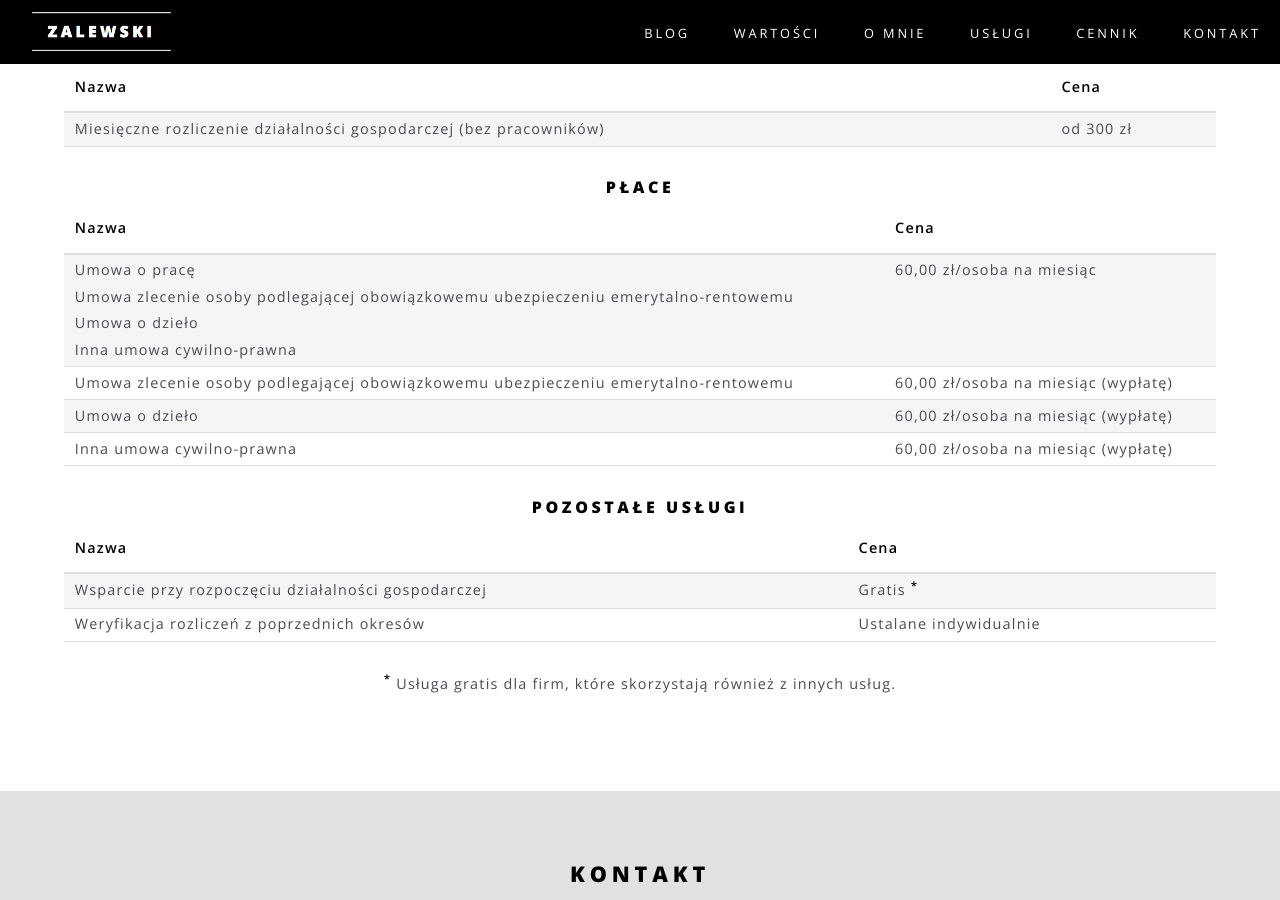
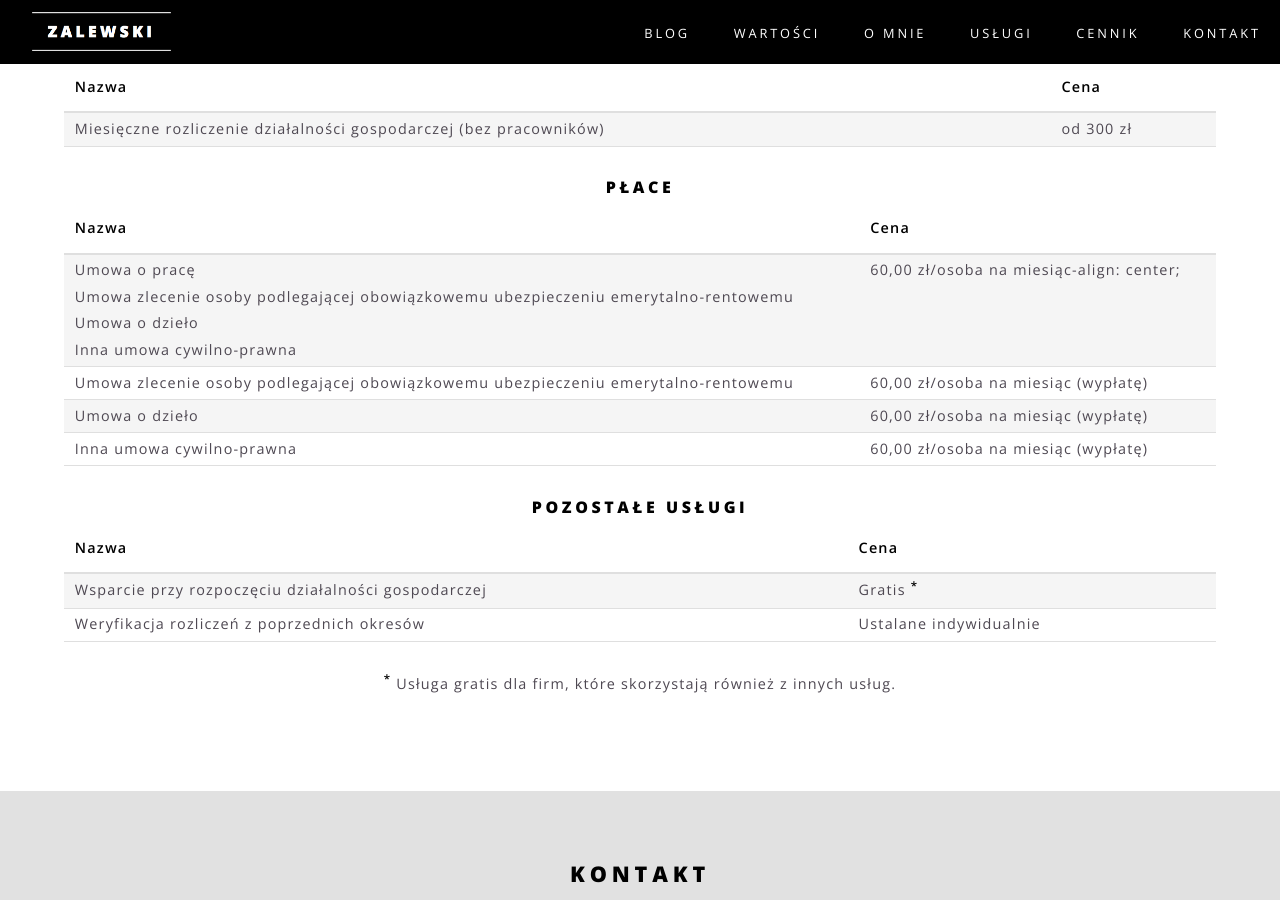
Before and after one commit to zalewskifinance/zalewskifinance.github.io, a Jekyll site: the page built from index.html, in a window 1280 px wide and 900 px high, scrolled down 4543 px. Built offline with Jekyll 4.4.1, drawn with Linux system fonts in a browser that asks for light colours.

Commit message:
Update index.html

```diff
--- a/index.html
+++ b/index.html
@@ -236,7 +236,7 @@
                         <br>Umowa zlecenie osoby podlegającej obowiązkowemu ubezpieczeniu emerytalno-rentowemu
                         <br>Umowa o dzieło
                         <br>Inna umowa cywilno-prawna </td>
-                    <td>60,00 zł/osoba na miesiąc</td>
+                    <td>60,00 zł/osoba na miesiąc-align: center;</td>
                 </tr>
                 <tr>
                     <td>Umowa zlecenie osoby podlegającej obowiązkowemu ubezpieczeniu emerytalno-rentowemu</td>
```
